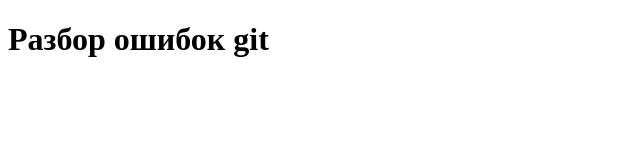
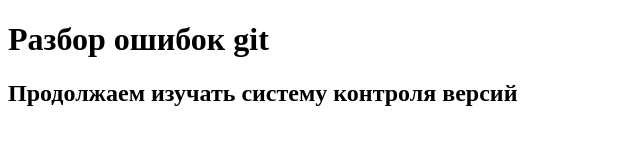
Before and after one commit to VictoriaVlasova/happydev, a plain HTML site: page index.html in a window 1280 px wide. Shown: the whole page, without its empty margins (0-640 px from the left). Drawn offline with Linux system fonts and the light colour scheme.

Commit message:
commit_Victoria_06.03_09'40

```diff
--- a/css/style.css
+++ b/css/style.css
@@ -1,3 +1,4 @@
 body {
    margin: 0;
+   padding: 0;
 }
--- a/index.html
+++ b/index.html
@@ -9,5 +9,6 @@
 <body>
    <!-- Команда "перейти на новую ветку в git: git checkout -b main origin/master" -->
 <h1>Разбор ошибок git</h1>
+<h2>Продолжаем изучать систему контроля версий</h2>
 </body>
 </html>
```
Also changed, not shown: 1 other file.
